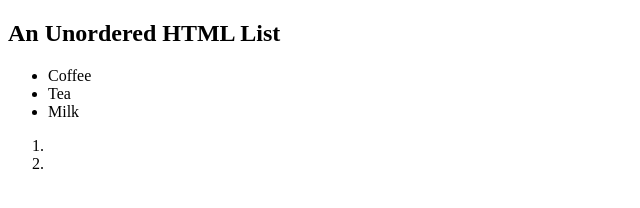
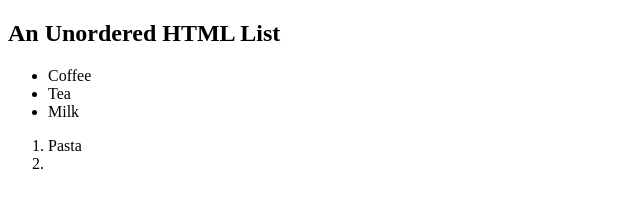
Before and after one commit to anurajrana-08/origin, a plain HTML site: page index.html in a window 1280 px wide. Shown: the full height of the page, 0-640 px from the left. Drawn offline with Linux system fonts and the light colour scheme.

Commit message:
Adde OL - Pasta in feature

```diff
--- a/index.html
+++ b/index.html
@@ -12,7 +12,7 @@
   <li>Milk</li>
 </ul>
 <ol>
-	<li></li>
+	<li>Pasta</li>
 	<li></li>
 </ol>
 </body>
```
